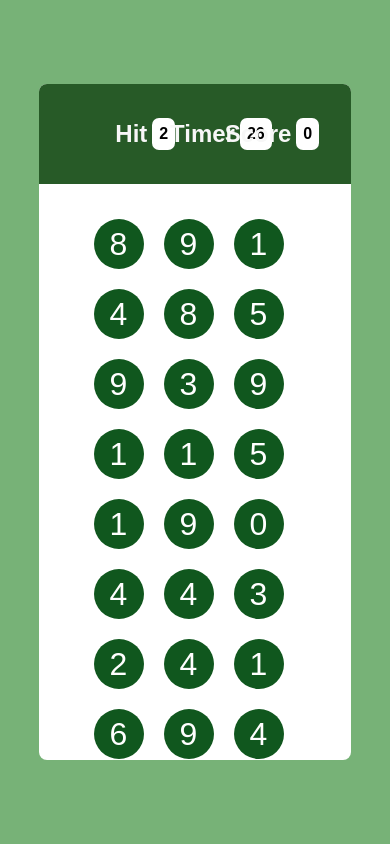
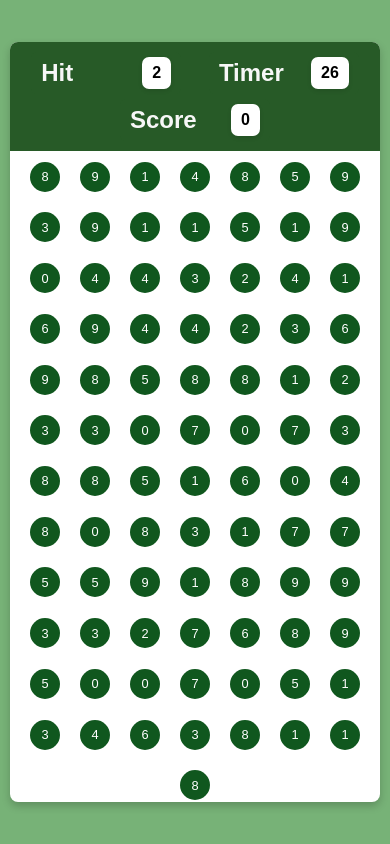
Before and after one commit to zeeyawnl/bubbleGame, a plain HTML site: page index.html in a window 390 px wide. Drawn offline with Linux system fonts and the light colour scheme.

Commit message:
improved css

```diff
--- a/index.css
+++ b/index.css
@@ -1,34 +1,37 @@
-*{
-  margin: 0%;
+* {
+    margin: 0;
     padding: 0;
     box-sizing: border-box;
     font-family: sans-serif;
-
   }
 
-html,body {
+  html, body {
     width: 100%;
     height: 100%;
+    overflow: hidden;
   }
+
   #main {
     display: flex;
     align-items: center;
     justify-content: center;
+    width: 100%;
+    height: 100%;
+    background-color: rgb(119, 178, 119);
+  }
 
-    width:100%;
-    height: 100%;
-    background-color:rgb(119, 178, 119);
+  #panel {
+    overflow: hidden;
+    width: 90%;
+    max-width: 1200px;
+    height: 80%;
+    background-color: #fff;
+    border-radius: 8px;
+    box-shadow: 0 4px 8px rgba(0, 0, 0, 0.2);
   }
-#panel{
 
-    overflow: hidden;
-    width: 80%;
-    height: 80%;
-    background-color: rgb(255, 255, 255);
-    border-radius: 8px;
-}
   #top {
-    padding: 50px 100px 50px 50px;
+    padding: 20px;
     display: flex;
     justify-content: space-evenly;
     align-items: center;
@@ -42,7 +45,8 @@ html,body {
     display: flex;
     justify-content: space-around;
     align-items: center;
-    gap: 2px;
+    flex-wrap: wrap;
+    gap: 10px;
     width: 100%;
   }
 
@@ -51,22 +55,22 @@ html,body {
     flex-direction: row;
     align-items: center;
     justify-content: space-between;
-    gap: 5px;
-    width: 0%;
-    background-color: #b81111;
-    padding: 0px;
+    gap: 10px;
+    min-width: 50px;
+    max-width: 150px;
+    background-color: rgb(39, 90, 39);
+    padding: 5px 10px;
     border-radius: 5px;
     color: #f7f7f7;
-
   }
 
-
   .box {
-    color: rgb(0, 0, 0);
+    color: #000;
     font-weight: 600;
-    padding: 7px;
+    padding: 7px 10px;
     background-color: #ffffff;
     border-radius: 7px;
+    box-shadow: 0 2px 4px rgba(0, 0, 0, 0.1);
   }
 
   #btm {
@@ -75,14 +79,12 @@ html,body {
     align-items: center;
     gap: 20px;
     flex-wrap: wrap;
-    padding: 35px;
+    padding: 20px;
     width: 100%;
     height: calc(100% - 100px);
-    padding-left: 22px;
-    font-size: xx-large;
-    font-family:Georgia;
+    font-size: 1.5rem;
+    font-family: Georgia, serif;
     color: rgb(1, 83, 1);
-
   }
 
   .bubble {
@@ -92,12 +94,56 @@ html,body {
     width: 50px;
     height: 50px;
     background-color: #10571e;
-    color: rgb(255, 255, 255);
+    color: #ffffff;
     border-radius: 50%;
+    transition: transform 0.2s ease, background-color 0.3s ease;
+  }
 
+  .bubble:hover {
+    cursor: pointer;
+    background-color: #084113;
+    transform: scale(1.1);
+  }
 
+  /* Responsive Styles */
+  @media (max-width: 768px) {
+    #top {
+      flex-wrap: wrap;
+      height: auto;
+      padding: 10px;
     }
-.bubble:hover{
-    cursor:pointer;
-    background-color: #084113;
+
+    #box {
+      gap: 5px;
     }
+
+    .elem {
+      flex: 1 1 45%;
+    }
+
+    #btm {
+      font-size: 1rem;
+    }
+
+    .bubble {
+      width: 40px;
+      height: 40px;
+    }
+  }
+
+  @media (max-width: 480px) {
+    #panel {
+      width: 95%;
+      height: 90%;
+    }
+
+    #btm {
+      padding: 10px;
+    }
+
+    .bubble {
+      width: 30px;
+      height: 30px;
+      font-size: 0.8rem;
+    }
+  }
```
Lines whose indentation alone changed are shown as unchanged.
